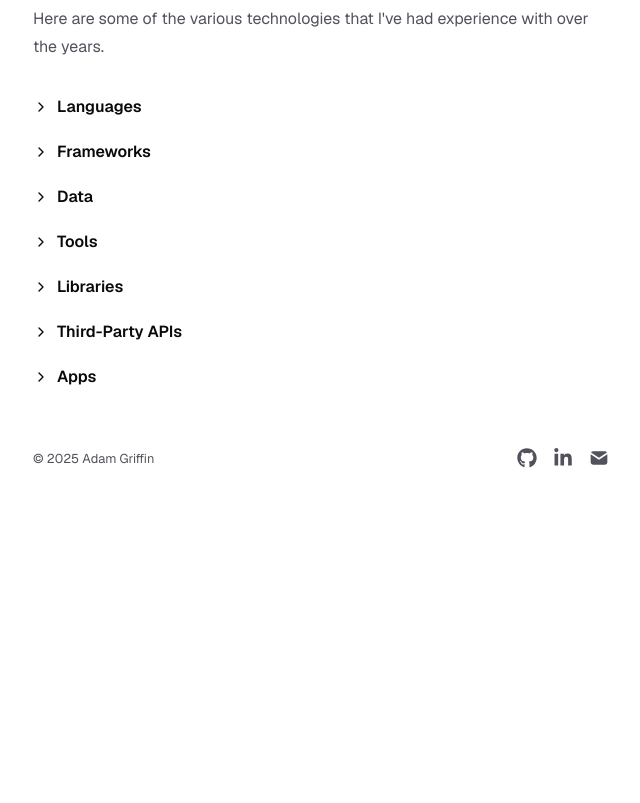
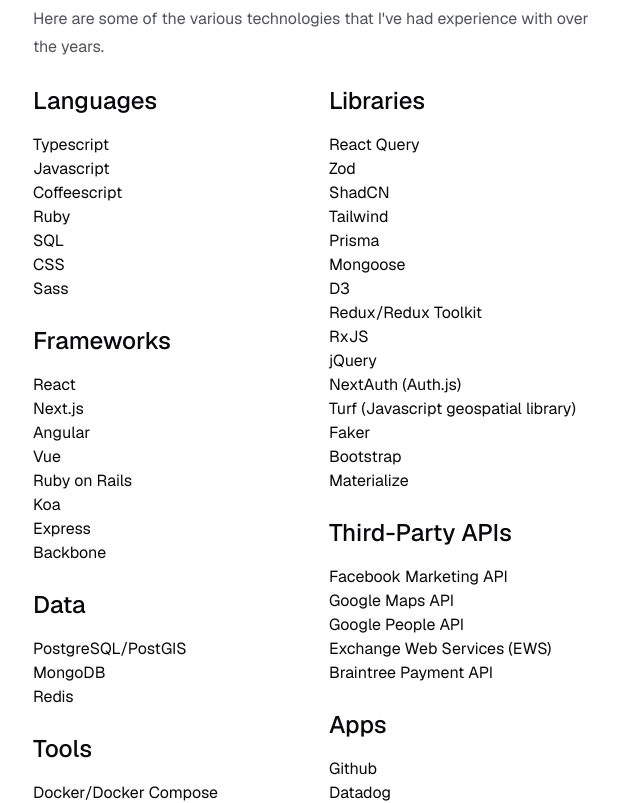
Before and after one commit to adamwgriffin/portfolio, a Next.js app: page /stack in a window 1280 px wide. Shown: the part 300-1103 px from the top of the page, without its empty margins (319-959 px from the left). Before the commit the page ends 816 px from the top, so only its background shows below. Built offline with nearby package versions, Linux system fonts and the light colour scheme.

Commit message:
Removed accordion widget
It seems better to just be able to read everything at a glance rather than having to constantly click the accordion menus.

```diff
--- a/app/stack/page.tsx
+++ b/app/stack/page.tsx
@@ -1,6 +1,4 @@
-import { AccordianItemWithIcon } from "@/components/AccordianItemWithIcon";
 import { AnimatedSection } from "@/components/AnimatedSection";
-import { Accordion } from "@/components/motion-primitives/accordion";
 import type { Metadata } from "next";
 
 export const metadata: Metadata = {
@@ -18,9 +16,9 @@
         </p>
       </div>
 
-      <Accordion className="flex w-full flex-col">
-        <AccordianItemWithIcon value="languages" title="Languages">
-          <div className="px-6 pt-2">
+      <div className="md:columns-2">
+        <div className="pb-6">
+          <h1 className="font-medium text-2xl mb-4">Languages</h1>
           <ul>
             <li>Typescript</li>
             <li>Javascript</li>
@@ -31,10 +29,9 @@
             <li>Sass</li>
           </ul>
         </div>
-        </AccordianItemWithIcon>
 
-        <AccordianItemWithIcon value="frameworks" title="Frameworks">
-          <div className="px-6 pt-2">
+        <div className="pb-6">
+          <h1 className="font-medium text-2xl mb-4">Frameworks</h1>
           <ul>
             <li>React</li>
             <li>Next.js</li>
@@ -46,20 +43,18 @@
             <li>Backbone</li>
           </ul>
         </div>
-        </AccordianItemWithIcon>
 
-        <AccordianItemWithIcon value="data" title="Data">
-          <div className="px-6 pt-2">
+        <div className="pb-6">
+          <h1 className="font-medium text-2xl mb-4">Data</h1>
           <ul>
             <li>PostgreSQL/PostGIS</li>
             <li>MongoDB</li>
             <li>Redis</li>
           </ul>
         </div>
-        </AccordianItemWithIcon>
 
-        <AccordianItemWithIcon value="tools" title="Tools">
-          <div className="px-6 pt-2">
+        <div className="pb-6">
+          <h1 className="font-medium text-2xl mb-4">Tools</h1>
           <ul>
             <li>Docker/Docker Compose</li>
             <li>Git</li>
@@ -70,10 +65,9 @@
             <li>Jenkins</li>
           </ul>
         </div>
-        </AccordianItemWithIcon>
 
-        <AccordianItemWithIcon value="libraries" title="Libraries">
-          <div className="px-6 pt-2">
+        <div className="pb-6">
+          <h1 className="font-medium text-2xl mb-4">Libraries</h1>
           <ul>
             <li>React Query</li>
             <li>Zod</li>
@@ -92,10 +86,9 @@
             <li>Materialize</li>
           </ul>
         </div>
-        </AccordianItemWithIcon>
 
-        <AccordianItemWithIcon value="apis" title="Third-Party APIs">
-          <div className="px-6 pt-2">
+        <div className="pb-6">
+          <h1 className="font-medium text-2xl mb-4">Third-Party APIs</h1>
           <ul>
             <li>Facebook Marketing API</li>
             <li>Google Maps API</li>
@@ -104,10 +97,9 @@
             <li>Braintree Payment API</li>
           </ul>
         </div>
-        </AccordianItemWithIcon>
 
-        <AccordianItemWithIcon value="apps" title="Apps">
-          <div className="px-6 pt-2">
+        <div className="pb-6">
+          <h1 className="font-medium text-2xl mb-4">Apps</h1>
           <ul>
             <li>Github</li>
             <li>Datadog</li>
@@ -119,8 +111,7 @@
             <li>Jira</li>
           </ul>
         </div>
-        </AccordianItemWithIcon>
-      </Accordion>
+      </div>
     </AnimatedSection>
   );
 }
```
Lines whose indentation alone changed are shown as unchanged.
